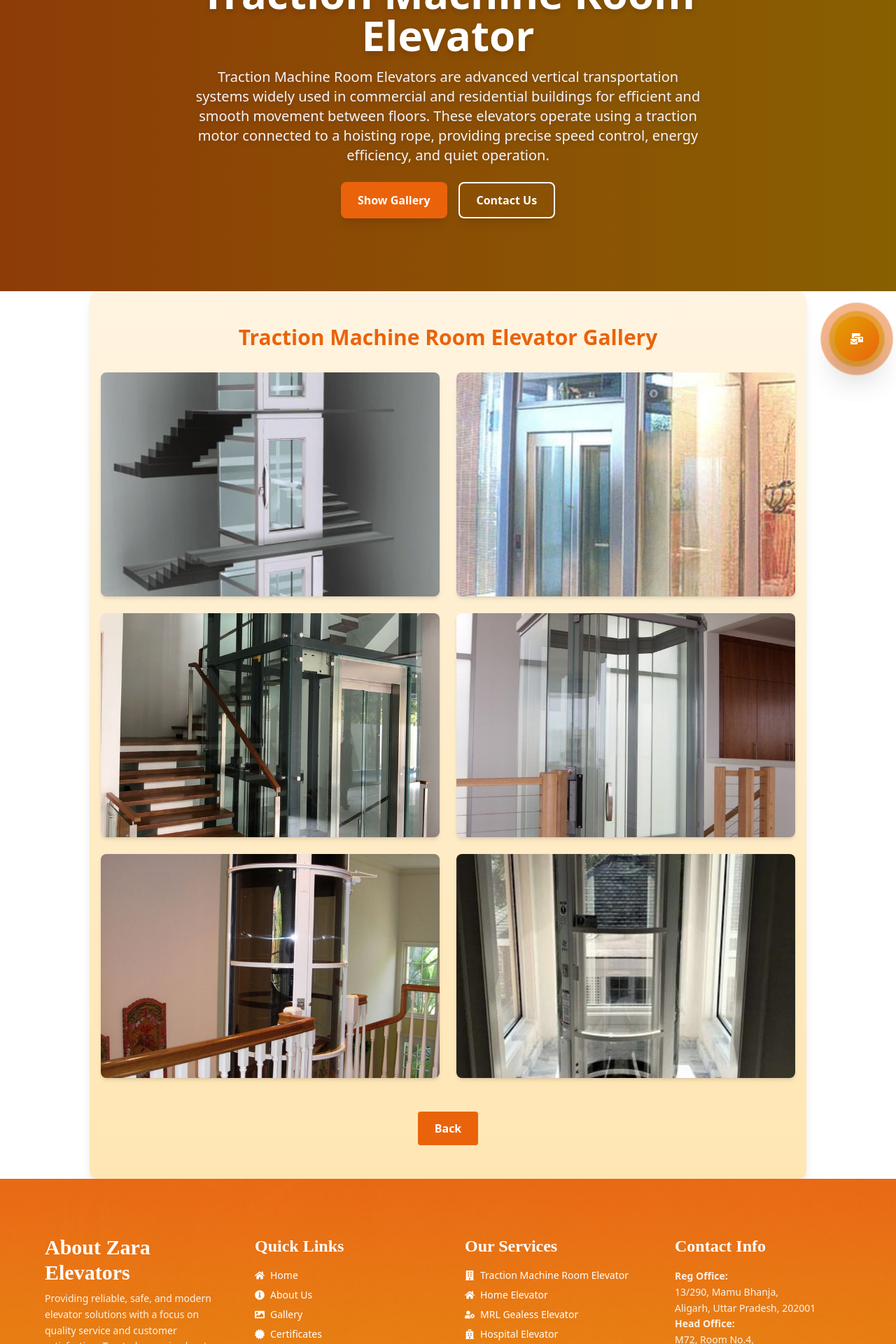
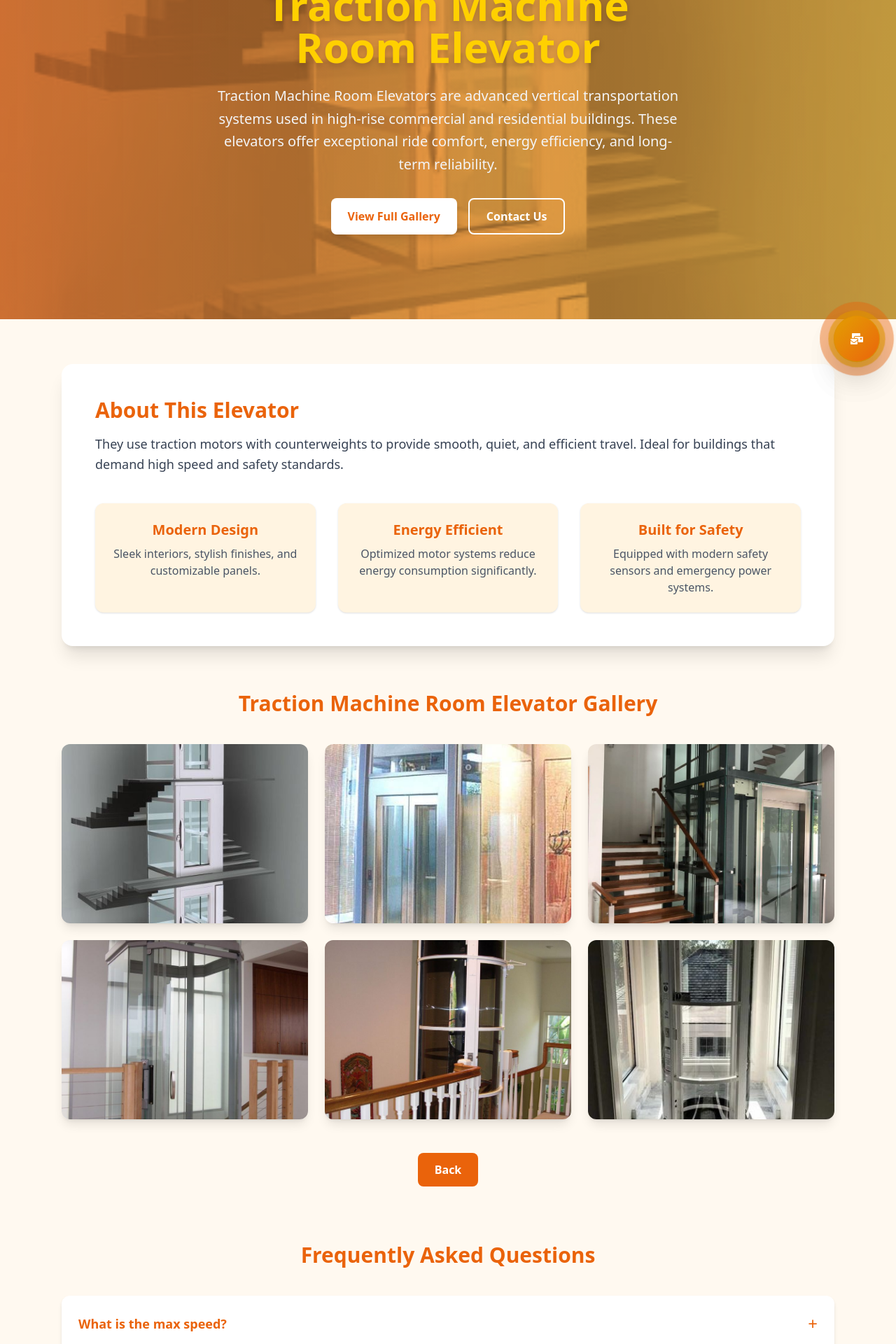
Before and after one commit to WebWorldHub0009/Zara-Elevators, a React (Vite) app: page /services/1 in a window 1280 px wide. Shown: the part 260-2180 px from the top of the page at 70% size. Built offline with nearby package versions, Linux system fonts and the light colour scheme.

Commit message:
all done

```diff
--- a/src/component/ServiceComponent/ServiceDetail.jsx
+++ b/src/component/ServiceComponent/ServiceDetail.jsx
@@ -1,14 +1,16 @@
+// src/pages/ServiceDetail.jsx
 import React, { useState } from "react";
 import { useParams, useNavigate } from "react-router-dom";
 import { motion } from "framer-motion";
 
+// ------------------ Image Imports ------------------
+// (Same as your existing imports)
 import sc1s1 from "../../assets/images/services/sc1/sc1s1.jpeg";
 import sc1s2 from "../../assets/images/services/sc1/sc1s2.jpeg";
 import sc1s3 from "../../assets/images/services/sc1/sc1s3.jpeg";
 import sc1s4 from "../../assets/images/services/sc1/sc1s4.jpeg";
 import sc1s5 from "../../assets/images/services/sc1/sc1s5.jpeg";
 import sc1s6 from "../../assets/images/services/sc1/sc1s6.jpeg";
-
 
 import sc2s1 from "../../assets/images/services/sc2/sc2s1.jpeg";
 import sc2s2 from "../../assets/images/services/sc2/sc2s2.jpeg";
@@ -17,14 +19,12 @@ import sc2s4 from "../../assets/images/services/sc2/sc2s4.jpeg";
 import sc2s5 from "../../assets/images/services/sc2/sc2s5.jpeg";
 import sc2s6 from "../../assets/images/services/sc2/sc2s6.jpeg";
 
-
 import sc3s1 from "../../assets/images/services/sc3/sc3s1.jpeg";
 import sc3s2 from "../../assets/images/services/sc3/sc3s2.jpeg";
 import sc3s3 from "../../assets/images/services/sc3/sc3s3.jpeg";
 import sc3s4 from "../../assets/images/services/sc3/sc3s4.jpeg";
 import sc3s5 from "../../assets/images/services/sc3/sc3s5.jpeg";
 import sc3s6 from "../../assets/images/services/sc3/sc3s6.jpeg";
-
 
 import sc4s1 from "../../assets/images/services/sc4/sc4s1.jpeg";
 import sc4s2 from "../../assets/images/services/sc4/sc4s2.jpeg";
@@ -33,14 +33,12 @@ import sc4s4 from "../../assets/images/services/sc4/sc4s4.jpeg";
 import sc4s5 from "../../assets/images/services/sc4/sc4s5.jpeg";
 import sc4s6 from "../../assets/images/services/sc4/sc4s6.jpeg";
 
-
 import sc5s1 from "../../assets/images/services/sc5/sc5s1.jpeg";
 import sc5s2 from "../../assets/images/services/sc5/sc5s2.jpeg";
 import sc5s3 from "../../assets/images/services/sc5/sc5s3.jpeg";
 import sc5s4 from "../../assets/images/services/sc5/sc5s4.jpeg";
 import sc5s5 from "../../assets/images/services/sc5/sc5s5.jpeg";
 import sc5s6 from "../../assets/images/services/sc5/sc5s6.jpeg";
-
 
 import sc6s1 from "../../assets/images/services/sc6/sc6s1.jpeg";
 import sc6s2 from "../../assets/images/services/sc6/sc6s2.jpeg";
@@ -49,14 +47,12 @@ import sc6s4 from "../../assets/images/services/sc6/sc6s4.jpeg";
 import sc6s5 from "../../assets/images/services/sc6/sc6s5.jpeg";
 import sc6s6 from "../../assets/images/services/sc6/sc6s6.jpeg";
 
-
 import sc7s1 from "../../assets/images/services/sc7/sc7s1.jpeg";
 import sc7s2 from "../../assets/images/services/sc7/sc7s2.jpeg";
 import sc7s3 from "../../assets/images/services/sc7/sc7s3.jpeg";
 import sc7s4 from "../../assets/images/services/sc7/sc7s4.jpeg";
 import sc7s5 from "../../assets/images/services/sc7/sc7s5.jpeg";
 import sc7s6 from "../../assets/images/services/sc7/sc7s6.jpeg";
-
 
 import sc8s1 from "../../assets/images/services/sc8/sc8s1.jpeg";
 import sc8s2 from "../../assets/images/services/sc8/sc8s2.jpeg";
@@ -72,96 +68,143 @@ import sc9s4 from "../../assets/images/services/sc9/sc9s4.jpeg";
 import sc9s5 from "../../assets/images/services/sc9/sc9s5.jpeg";
 import sc9s6 from "../../assets/images/services/sc9/sc9s6.jpeg";
 
+// ------------------ Service Data ------------------
 const serviceDetails = {
   1: {
     title: "Traction Machine Room Elevator",
     description:
-      "Traction Machine Room Elevators are advanced vertical transportation systems widely used in commercial and residential buildings for efficient and smooth movement between floors. These elevators operate using a traction motor connected to a hoisting rope, providing precise speed control, energy efficiency, and quiet operation.",
-
-      images: [sc1s1, sc1s2, sc1s3,sc1s4, sc1s5, sc1s6]
-
+      "Traction Machine Room Elevators are advanced vertical transportation systems used in high-rise commercial and residential buildings. These elevators offer exceptional ride comfort, energy efficiency, and long-term reliability.",
+    extraInfo:
+      "They use traction motors with counterweights to provide smooth, quiet, and efficient travel. Ideal for buildings that demand high speed and safety standards.",
+    images: [sc1s1, sc1s2, sc1s3, sc1s4, sc1s5, sc1s6],
+    faqs: [
+      { q: "What is the max speed?", a: "Up to 2.5 m/s depending on model." },
+      { q: "Maintenance frequency?", a: "Recommended every 6 months." },
+      { q: "Energy efficiency features?", a: "Uses regenerative drives to save energy." },
+    ],
   },
   2: {
     title: "Home Elevator",
     description:
-      "Home Elevators are designed to bring convenience, safety, and luxury into residential spaces. They provide smooth and quiet vertical transportation within multi-story homes, making it easier for people of all ages and abilities to move between floors effortlessly. Equipped with modern safety features such as emergency stop buttons, backup power, and door sensors, home elevators ensure maximum protection for passengers.",
-
-      images: [sc2s1, sc2s2, sc2s3,sc2s4, sc2s5, sc2s6]
-
+      "Home Elevators blend comfort, luxury, and convenience for multi-story residences. Designed to integrate seamlessly into home architecture.",
+    extraInfo:
+      "Equipped with advanced safety features like emergency stop, overload protection, and battery backup, ensuring safety with style.",
+    images: [sc2s1, sc2s2, sc2s3, sc2s4, sc2s5, sc2s6],
+    faqs: [
+      { q: "Can it be installed in small homes?", a: "Yes, compact models are available." },
+      { q: "Is power backup available?", a: "Yes, battery backup is included." },
+      { q: "Safety features?", a: "Emergency stop and overload sensors included." },
+    ],
   },
   3: {
-    title: "MRL Gealess Elevator",
+    title: "MRL Gearless Elevator",
     description:
-      "MRL (Machine Room-Less) Gealess Elevators are advanced vertical transportation solutions that combine efficiency, safety, and space-saving design. Unlike traditional elevators, these elevators do not require a separate machine room, making them ideal for modern buildings where space optimization is crucial. Featuring a compact and sleek design, MRL Gealess Elevators operate with a highly efficient gearless traction system, ensuring smooth, quiet, and energy-saving rides.",
-
-      images: [sc3s1, sc3s2, sc3s3,sc3s4, sc3s5, sc3s6]
-
+      "MRL (Machine Room-Less) Gearless Elevators are the future of smart mobility. They save building space while maintaining efficiency and performance.",
+    extraInfo:
+      "These elevators eliminate the need for a machine room, reducing construction costs and optimizing building space.",
+    images: [sc3s1, sc3s2, sc3s3, sc3s4, sc3s5, sc3s6],
+    faqs: [
+      { q: "Do these elevators need a machine room?", a: "No, they are machine room-less." },
+      { q: "Are they energy efficient?", a: "Yes, they consume less energy than traditional elevators." },
+      { q: "Suitable for high-rise buildings?", a: "Yes, up to 20 floors easily." },
+    ],
   },
   4: {
     title: "Hospital Elevator",
     description:
-      "Hospital Elevators are specialized vertical transportation systems designed to provide safe, reliable, and efficient movement of patients, medical staff, and equipment within healthcare facilities. Engineered with a focus on hygiene, accessibility, and smooth operation, these elevators ensure comfort and convenience in critical environments.",
-
-      images: [sc4s1, sc4s2, sc4s3,sc4s4, sc4s5, sc4s6]
-
+      "Hospital Elevators are designed for smooth, silent, and hygienic transport of patients, staff, and medical equipment.",
+    extraInfo:
+      "They feature large cabins, smooth acceleration, and durable finishes, ensuring safety and comfort in critical environments.",
+    images: [sc4s1, sc4s2, sc4s3, sc4s4, sc4s5, sc4s6],
+    faqs: [
+      { q: "Are stretchers accommodated?", a: "Yes, cabins are wide for stretchers." },
+      { q: "Is it hygienic?", a: "Yes, antimicrobial finishes are used." },
+      { q: "Power backup?", a: "Yes, emergency power ensures smooth operation." },
+    ],
   },
   5: {
     title: "Goods Elevator",
     description:
-      "Goods Elevators are robust vertical transport systems designed specifically for moving heavy materials, equipment, and cargo efficiently within commercial, industrial, and storage facilities. Built to handle substantial weight capacities, these elevators ensure safe and reliable transportation of goods between floors, reducing manual labor and improving workflow. The cabins are spacious and reinforced with strong materials such as steel to withstand repeated heavy loads.",
-
-      images: [sc5s1, sc5s2, sc5s3,sc5s4, sc5s5, sc5s6]
-
+      "Goods Elevators are built for heavy-duty performance in industries, warehouses, and commercial spaces.",
+    extraInfo:
+      "They are engineered with reinforced cabins and powerful hoisting mechanisms to ensure reliable material transport.",
+    images: [sc5s1, sc5s2, sc5s3, sc5s4, sc5s5, sc5s6],
+    faqs: [
+      { q: "Max load capacity?", a: "Up to 5000 kg depending on model." },
+      { q: "Suitable for warehouses?", a: "Yes, ideal for commercial use." },
+      { q: "Safety features?", a: "Overload sensors and alarms included." },
+    ],
   },
   6: {
-    title: "Copasule Elevator",
+    title: "Capsule Elevator",
     description:
-      "Copasule Elevators are compact, efficient vertical transport solutions designed for modern buildings where space optimization is crucial. Ideal for residential apartments, small commercial complexes, and offices, these elevators combine functionality, safety, and aesthetic appeal in a sleek, space-saving design. The cabin is ergonomically designed, providing a comfortable ride for passengers or light cargo.",
-
-      images: [sc6s1, sc6s2, sc6s3,sc6s4, sc6s5, sc6s6]
-
+      "Capsule Elevators enhance architectural beauty with panoramic views and luxury finishes. Ideal for malls, offices, and hotels.",
+    extraInfo:
+      "These elevators combine aesthetics with performance, using curved glass panels and modern lighting.",
+    images: [sc6s1, sc6s2, sc6s3, sc6s4, sc6s5, sc6s6],
+    faqs: [
+      { q: "Can it be customized?", a: "Yes, glass panels and lighting can be customized." },
+      { q: "Suitable for commercial buildings?", a: "Yes, perfect for malls and offices." },
+      { q: "Maintenance required?", a: "Regular monthly check is recommended." },
+    ],
   },
   7: {
     title: "Parking Elevator",
     description:
-      "Parking Elevators are innovative vertical transport systems designed to optimize parking space in residential, commercial, and mixed-use buildings. They allow vehicles to be moved between floors efficiently, making the most of limited land area while maintaining safety and convenience. These elevators are engineered with heavy-duty platforms and robust lifting mechanisms to safely transport cars of various sizes and weights.",
-
-      images: [sc7s1, sc7s2, sc7s3,sc7s4, sc7s5, sc7s6]
-
+      "Parking Elevators maximize parking efficiency by transporting vehicles vertically across multiple levels.",
+    extraInfo:
+      "Perfect for modern urban structures with limited space. Built for safety, precision, and long-term performance.",
+    images: [sc7s1, sc7s2, sc7s3, sc7s4, sc7s5, sc7s6],
+    faqs: [
+      { q: "Max vehicle weight?", a: "Up to 2500 kg per platform." },
+      { q: "Is it automated?", a: "Yes, fully automated vehicle parking." },
+      { q: "Space saving?", a: "Reduces footprint significantly." },
+    ],
   },
   8: {
-    title: "Hydroulic Elevator",
+    title: "Hydraulic Elevator",
     description:
-      "Hydraulic Elevators are advanced vertical transport systems that use hydraulic fluid and a piston mechanism to lift and lower the elevator car smoothly and efficiently. Ideal for low- to mid-rise buildings, they offer a reliable, safe, and cost-effective solution for both residential and commercial applications. These elevators operate using a hydraulic pump and cylinder system, which provides strong lifting power with minimal space requirements.",
-
-      images: [sc8s1, sc8s2, sc8s3,sc8s4, sc8s5, sc8s6]
-
+      "Hydraulic Elevators are ideal for low-rise buildings, offering smooth operation and high load capacity.",
+    extraInfo:
+      "They operate using hydraulic pistons, offering reliability and easy maintenance for residential and commercial buildings.",
+    images: [sc8s1, sc8s2, sc8s3, sc8s4, sc8s5, sc8s6],
+    faqs: [
+      { q: "Max floors?", a: "Up to 6 floors typically." },
+      { q: "Energy consumption?", a: "Moderate, depends on usage." },
+      { q: "Maintenance?", a: "Quarterly hydraulic system checks recommended." },
+    ],
   },
   9: {
     title: "Parts And Machines",
     description:
-      "Elevator Parts and Machines comprise the essential components that ensure the smooth, safe, and efficient operation of any elevator system. These include motors, controllers, pulleys, cables, doors, safety devices, hydraulic pumps, and other mechanical and electrical elements that work together to provide reliable vertical transportation.",
-
-      images: [sc9s1, sc9s2, sc9s3,sc9s4, sc9s5, sc9s6]
-
+      "Zara Elevators provides high-quality elevator parts and machines, ensuring durability and performance in every installation.",
+    extraInfo:
+      "We supply motors, controllers, sensors, and safety systems that meet global elevator standards.",
+    images: [sc9s1, sc9s2, sc9s3, sc9s4, sc9s5, sc9s6],
+    faqs: [
+      { q: "Do you provide spare parts?", a: "Yes, all types of parts available." },
+      { q: "Warranty on parts?", a: "12 months warranty included." },
+      { q: "Global standards?", a: "All parts meet ISO and EN standards." },
+    ],
   },
-  // Add remaining services similarly, using /images/... paths
 };
 
+// ------------------ Component ------------------
 export default function ServiceDetail() {
   const { id } = useParams();
   const navigate = useNavigate();
   const [popupImg, setPopupImg] = useState(null);
+  const [openFAQ, setOpenFAQ] = useState(null); // for FAQ accordion
 
   const service = serviceDetails[id];
 
   if (!service) {
     return (
-      <div className="p-8 text-center">
-        <h2 className="text-2xl font-bold text-[#EA630B]">Service Not Found</h2>
+      <div className="p-10 text-center">
+        <h2 className="text-3xl font-bold text-[#EA630B]">Service Not Found</h2>
         <button
           onClick={() => navigate(-1)}
-          className="mt-4 px-4 py-2 bg-[#E29E02] text-white font-semibold rounded hover:bg-[#EA630B] transition"
+          className="mt-5 px-6 py-3 bg-[#EA630B] text-white rounded-lg hover:bg-[#E29E02] transition"
         >
           Go Back
         </button>
@@ -170,88 +213,181 @@ export default function ServiceDetail() {
   }
 
   return (
-    <div className="">
+    <div className="font-sans bg-[#FFF9F0]">
       {/* Hero Section */}
-      <div
-        className="relative h-[70vh] flex items-center justify-center text-center text-white bg-gradient-to-r from-[#EA630B] to-[#E29E02]"
-      >
-        <div className="absolute inset-0 bg-black/40"></div>
+      <section className="relative h-[75vh] flex items-center justify-center text-center overflow-hidden">
+        <img
+          src={service.images[0]}
+          alt={service.title}
+          className="absolute inset-0 w-full h-full object-cover opacity-40"
+        />
+        <div className="absolute inset-0 bg-gradient-to-r from-[#EA630B]/80 to-[#E29E02]/70 mix-blend-multiply"></div>
 
         <motion.div
-          className="relative z-10 max-w-3xl px-4"
+          className="relative z-10 px-6 md:px-12 text-white max-w-3xl"
           initial={{ opacity: 0, y: 40 }}
           animate={{ opacity: 1, y: 0 }}
           transition={{ duration: 0.8 }}
         >
-          <h1 className="text-4xl md:text-6xl font-bold mb-4 text-white drop-shadow-lg">
+          <h1 className="text-4xl md:text-6xl text-[#ffd000] font-bold drop-shadow-lg">
             {service.title}
           </h1>
-          <p className="text-lg md:text-xl text-gray-100 mb-6 drop-shadow-md">
+          <p className="mt-6 text-lg md:text-xl text-gray-100 leading-relaxed">
             {service.description}
           </p>
-
-          <div className="flex justify-center gap-4">
+          <div className="flex flex-wrap justify-center gap-4 mt-8">
             <motion.button
               whileHover={{ scale: 1.1 }}
               onClick={() => navigate("/gallery")}
-              className="px-6 py-3 bg-[#EA630B] text-white font-semibold rounded-lg shadow-lg hover:bg-[#E29E02] hover:text-[#171512] transition cursor-pointer transform hover:scale-105"
+              className="px-6 py-3 bg-white text-[#EA630B] font-semibold rounded-lg shadow-lg hover:bg-[#EA630B] hover:text-white transition cursor-pointer"
             >
-              Show Gallery
+              View Full Gallery
             </motion.button>
             <motion.button
               whileHover={{ scale: 1.1 }}
               onClick={() => navigate("/contact")}
-              className="px-6 py-3 bg-transparent border-2 border-white text-white font-semibold rounded-lg shadow-lg hover:bg-[#EA630B] cursor-pointer hover:text-white transition transform hover:scale-105"
+              className="px-6 py-3 border-2 border-white text-white font-semibold rounded-lg hover:bg-white hover:text-[#EA630B] transition cursor-pointer"
             >
               Contact Us
             </motion.button>
           </div>
         </motion.div>
-      </div>
+      </section>
+
+      {/* Info Section */}
+      <section className="max-w-6xl mx-auto px-6 py-16">
+        <motion.div
+          className="bg-white rounded-2xl shadow-xl p-8 md:p-12"
+          initial={{ opacity: 0, y: 50 }}
+          whileInView={{ opacity: 1, y: 0 }}
+          transition={{ duration: 0.8 }}
+          viewport={{ once: true }}
+        >
+          <h2 className="text-3xl font-bold text-[#EA630B] mb-4">
+            About This Elevator
+          </h2>
+          <p className="text-gray-700 text-lg leading-relaxed">
+            {service.extraInfo}
+          </p>
+
+          <div className="mt-10 grid grid-cols-1 md:grid-cols-3 gap-8">
+            <div className="p-6 rounded-xl bg-[#FFF4E1] text-center shadow-sm hover:shadow-md transition">
+              <h3 className="text-xl font-semibold text-[#EA630B] mb-2">
+                Modern Design
+              </h3>
+              <p className="text-gray-600">
+                Sleek interiors, stylish finishes, and customizable panels.
+              </p>
+            </div>
+            <div className="p-6 rounded-xl bg-[#FFF4E1] text-center shadow-sm hover:shadow-md transition">
+              <h3 className="text-xl font-semibold text-[#EA630B] mb-2">
+                Energy Efficient
+              </h3>
+              <p className="text-gray-600">
+                Optimized motor systems reduce energy consumption significantly.
+              </p>
+            </div>
+            <div className="p-6 rounded-xl bg-[#FFF4E1] text-center shadow-sm hover:shadow-md transition">
+              <h3 className="text-xl font-semibold text-[#EA630B] mb-2">
+                Built for Safety
+              </h3>
+              <p className="text-gray-600">
+                Equipped with modern safety sensors and emergency power systems.
+              </p>
+            </div>
+          </div>
+        </motion.div>
+      </section>
 
       {/* Gallery Section */}
-      <div className="max-w-5xl mx-auto px-4 py-12 bg-gradient-to-b from-[#FFF4E1] to-[#FFE6B3] rounded-xl shadow-lg">
-        <h2 className="text-3xl font-bold text-center text-[#EA630B] mb-8">
+      <section className="max-w-6xl mx-auto px-6 pb-20">
+        <h2 className="text-3xl font-bold text-center text-[#EA630B] mb-10">
           {service.title} Gallery
         </h2>
-        <div className="grid grid-cols-1 sm:grid-cols-2 gap-6">
+
+        <div className="grid grid-cols-1 sm:grid-cols-2 md:grid-cols-3 gap-6">
           {service.images.map((img, index) => (
-            <div
+            <motion.div
               key={index}
-              className="overflow-hidden rounded-lg cursor-pointer relative group shadow-md"
+              className="relative overflow-hidden rounded-xl shadow-lg cursor-pointer group"
+              whileHover={{ scale: 1.03 }}
               onClick={() => setPopupImg(img)}
             >
               <img
                 src={img}
                 alt={`Service ${id} - ${index + 1}`}
-                className="w-full h-64 sm:h-80 object-cover transform group-hover:scale-105 transition duration-500"
+                className="w-full h-64 object-cover transition-transform duration-500 group-hover:scale-110"
               />
-              <div className="absolute inset-0 bg-[#EA630B]/30 opacity-0 group-hover:opacity-80 transition duration-500 rounded-lg"></div>
-            </div>
+              <div className="absolute inset-0 bg-[#EA630B]/30 opacity-0 group-hover:opacity-80 transition duration-500"></div>
+            </motion.div>
           ))}
         </div>
 
-        {/* Back Button */}
         <div className="flex justify-center mt-12">
           <button
             onClick={() => navigate(-1)}
-            className="px-6 py-3 bg-[#EA630B] text-white font-semibold rounded hover:bg-[#E29E02] hover:text-[#171512] transition cursor-pointer"
+            className="px-6 cursor-pointer py-3 bg-[#EA630B] text-white font-semibold rounded-lg hover:bg-[#E29E02] transition"
           >
             Back
           </button>
         </div>
-      </div>
+      </section>
+
+      {/* FAQ Section */}
+      {service.faqs && (
+        <section className="max-w-6xl mx-auto px-6 pb-20">
+          <h2 className="text-3xl font-bold text-center text-[#EA630B] mb-10">
+            Frequently Asked Questions
+          </h2>
+          <div className="space-y-4">
+            {service.faqs.map((faq, index) => {
+              const isOpen = openFAQ === index;
+
+              return (
+                <div
+                  key={index}
+                  className="bg-white rounded-xl shadow-md hover:shadow-lg transition cursor-pointer overflow-hidden"
+                >
+                  <div
+                    className="p-6 flex justify-between items-center"
+                    onClick={() => setOpenFAQ(isOpen ? null : index)}
+                  >
+                    <h3 className="font-semibold text-lg text-[#EA630B]">
+                      {faq.q}
+                    </h3>
+                    <span className="text-2xl text-[#EA630B]">{isOpen ? "−" : "+"}</span>
+                  </div>
+
+                  {/* Smooth dynamic content */}
+                  <div
+                    ref={(el) => {
+                      if (el) el.style.maxHeight = isOpen ? `${el.scrollHeight}px` : "0px";
+                    }}
+                    className="px-6 text-gray-700 overflow-hidden transition-all duration-500 ease-in-out"
+                  >
+                    <p className="py-3">{faq.a}</p>
+                  </div>
+                </div>
+              );
+            })}
+          </div>
+        </section>
+      )}
+
+
 
       {/* Popup Image */}
       {popupImg && (
         <div className="fixed inset-0 bg-black bg-opacity-80 flex items-center justify-center z-50 p-4">
-          <img
+          <motion.img
             src={popupImg}
             alt="Popup"
-            className="max-w-[90%] max-h-[85%] rounded shadow-lg transform transition duration-500 hover:scale-105"
+            initial={{ opacity: 0, scale: 0.9 }}
+            animate={{ opacity: 1, scale: 1 }}
+            className="max-w-[90%] max-h-[85%] rounded-lg shadow-2xl"
           />
           <button
-            className="absolute top-5 right-5 text-[#EA630B] text-3xl font-bold hover:text-[#E29E02]"
+            className="absolute top-5 right-5 text-[#EA630B] cursor-pointer text-3xl font-bold hover:text-[#E29E02]"
             onClick={() => setPopupImg(null)}
           >
             ✕
```
Also changed, not shown: src/component/AboutComponent/AboutSection.jsx (+4 -3 lines).
